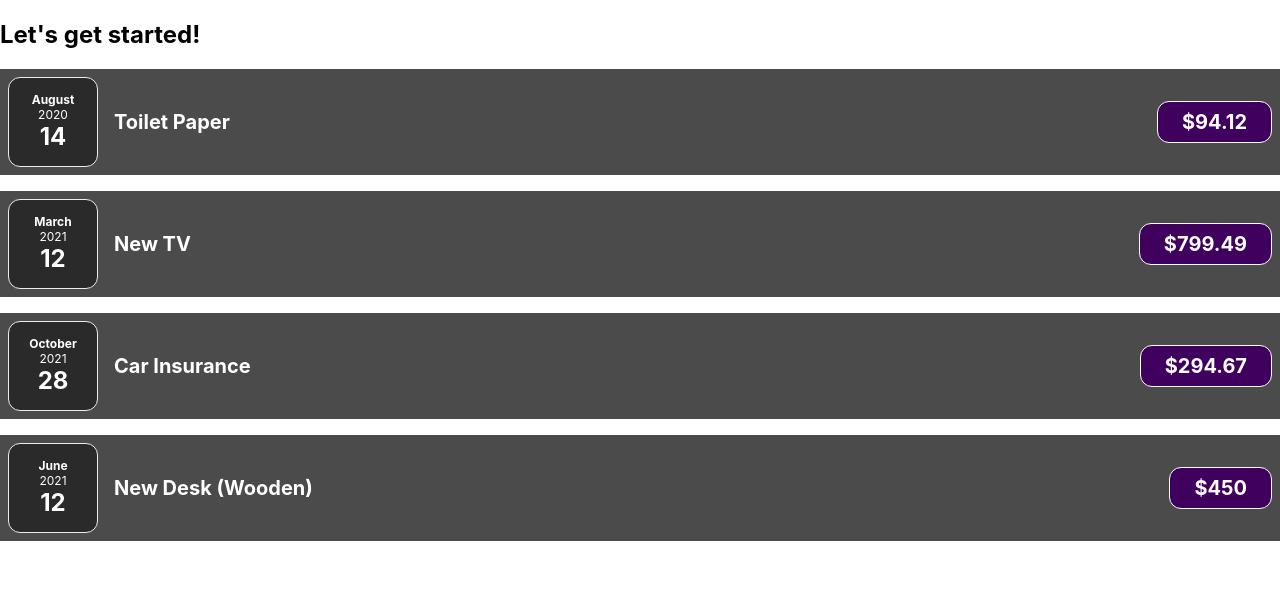
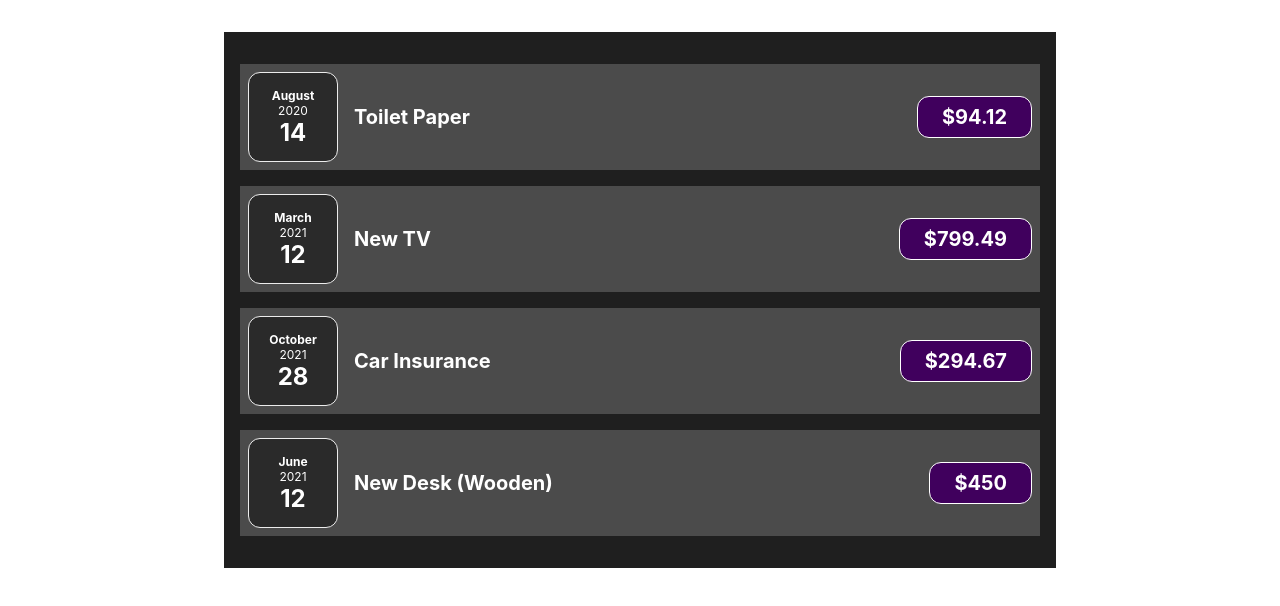
Before and after one commit to AtenaAmiri/Expense-app, a React (Create React App) app: page / in a window 1280 px wide. Shown: the top 606 px of the page. Built offline with nearby package versions, Linux system fonts and the light colour scheme.

Commit message:
Expenses

```diff
--- a/src/App.js
+++ b/src/App.js
@@ -1,4 +1,4 @@
-import ExpenseItem from "./components/ExpenseItem";
+import Expenses from "./components/Expenses";
 function App() {
   const expenses = [
     {
@@ -24,28 +24,7 @@
 
   return (
     <div>
-      <h2>Let's get started!</h2>
-      <ExpenseItem
-        title={expenses[0].title}
-        amount={expenses[0].amount}
-        date={expenses[0].date}
-      />
-      <ExpenseItem
-        title={expenses[1].title}
-        amount={expenses[1].amount}
-        date={expenses[1].date}
-      />
-      <ExpenseItem
-        title={expenses[2].title}
-        amount={expenses[2].amount}
-        date={expenses[2].date}
-      />
-      <ExpenseItem
-        title={expenses[3].title}
-        amount={expenses[3].amount}
-        date={expenses[3].date}
-      />
-      {/* <ExpenseItem /> */}
+      <Expenses items={expenses} />
     </div>
   );
 }
--- /dev/null
+++ b/src/components/Expenses.css
@@ -0,0 +1,7 @@
+.expenses {
+  padding: 1rem;
+  background-color: rgb(31, 31, 31);
+  margin: 2rem auto;
+  width: 50rem;
+  max-width: 95%;
+}
--- /dev/null
+++ b/src/components/Expenses.js
@@ -0,0 +1,29 @@
+import React from "react";
+import ExpenseItem from "./ExpenseItem";
+import "./Expenses.css";
+export default function Expenses(props) {
+  return (
+    <div className="expenses">
+      <ExpenseItem
+        title={props.items[0].title}
+        amount={props.items[0].amount}
+        date={props.items[0].date}
+      />
+      <ExpenseItem
+        title={props.items[1].title}
+        amount={props.items[1].amount}
+        date={props.items[1].date}
+      />
+      <ExpenseItem
+        title={props.items[2].title}
+        amount={props.items[2].amount}
+        date={props.items[2].date}
+      />
+      <ExpenseItem
+        title={props.items[3].title}
+        amount={props.items[3].amount}
+        date={props.items[3].date}
+      />
+    </div>
+  );
+}
```
